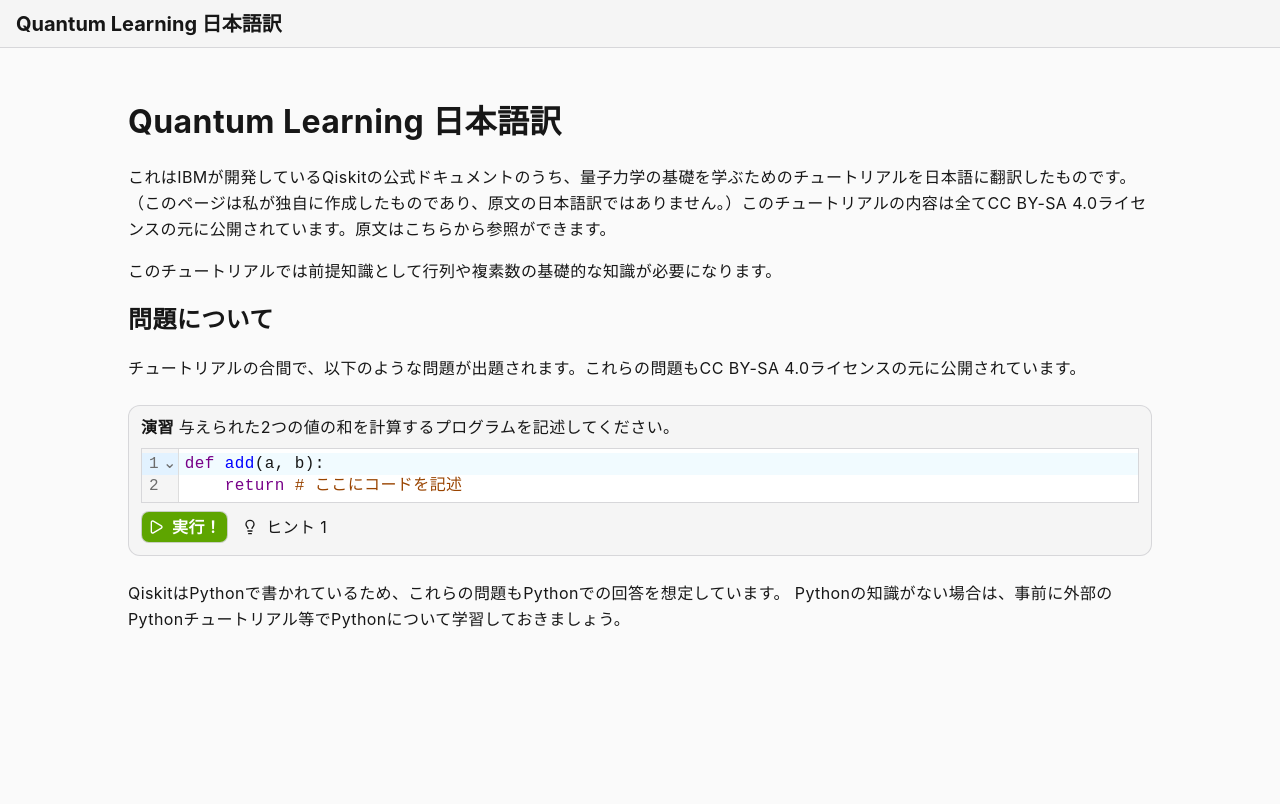
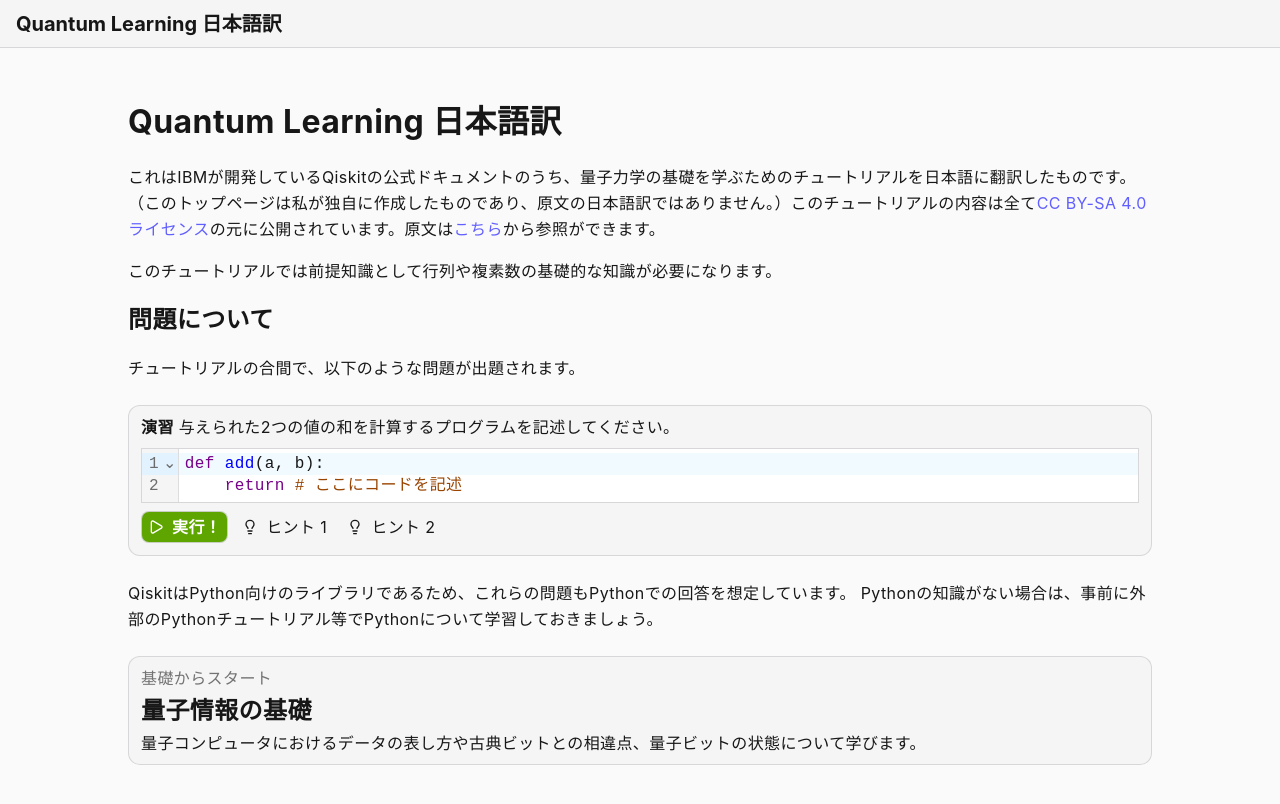
Before and after one commit to hatya-mouse/hatya.dev, a Next.js app: page /quantum-ja in a window 1280 px wide. Shown: the top 804 px of the page. Built offline with nearby package versions, Linux system fonts and the light colour scheme.

Commit message:
feat: add linkcard

```diff
--- a/mdx-components.tsx
+++ b/mdx-components.tsx
@@ -6,7 +6,6 @@
 
 export function useMDXComponents(): MDXComponents {
     return {
-        h1: ({ children }) => <h1 className="mt-4 mb-2">{children}</h1>,
         a: ({ children }) => (
             <a className="text-indigo-500 dark:text-indigo-300 hover:underline">
                 {children}
--- a/src/app/globals.css
+++ b/src/app/globals.css
@@ -18,10 +18,6 @@
     background: var(--background);
     color: var(--foreground);
     font-family: var(--font-jetbrains), var(--font-m-plus), sans-serif;
-}
-
-a:hover {
-    text-decoration-line: underline;
 }
 
 h1 {
--- a/src/app/quantum-ja/layout.tsx
+++ b/src/app/quantum-ja/layout.tsx
@@ -1,9 +1,6 @@
 import QuantumHeader from "@/components/quantum-ja/QuantumHeader";
 import { Inter, Noto_Sans_JP } from "next/font/google";
 import "./quantum.css";
-import QuantumLinkMenu, {
-    MenuItem,
-} from "@/components/quantum-ja/QuantumLinkMenu";
 
 const inter = Inter({
     weight: "400",
--- a/src/app/quantum-ja/page.tsx
+++ b/src/app/quantum-ja/page.tsx
@@ -1,3 +1,4 @@
+import LinkCard from "@/components/quantum-ja/LinkCard";
 import PythonQuiz from "@/components/quantum-ja/PythonQuiz";
 import { Metadata } from "next";
 import Link from "next/link";
@@ -9,11 +10,12 @@
 
 export default function QuantumLearningHome() {
     return (
-        <div className="flex flex-col gap-4 md:py-12 px-8 md:px-16 w-full max-w-6xl text-base leading-relaxed tracking-wide">
+        <div className="flex flex-col gap-4 pt-4 pb-8 md:py-12 px-8 md:px-16 w-full max-w-6xl text-base leading-relaxed tracking-wide">
             <h1>Quantum Learning 日本語訳</h1>
             <p>
-                これはIBMが開発しているQiskitの公式ドキュメントのうち、量子力学の基礎を学ぶためのチュートリアルを日本語に翻訳したものです。（このページは私が独自に作成したものであり、原文の日本語訳ではありません。）このチュートリアルの内容は全て
+                これはIBMが開発しているQiskitの公式ドキュメントのうち、量子力学の基礎を学ぶためのチュートリアルを日本語に翻訳したものです。（このトップページは私が独自に作成したものであり、原文の日本語訳ではありません。）このチュートリアルの内容は全て
                 <Link
+                    className="text-indigo-500 dark:text-indigo-300 hover:underline"
                     href="https://creativecommons.org/licenses/by-sa/4.0/"
                     target="_blank"
                     rel="noopener noreferrer"
@@ -22,6 +24,7 @@
                 </Link>
                 の元に公開されています。原文は
                 <Link
+                    className="text-indigo-500 dark:text-indigo-300 hover:underline"
                     href="https://quantum.cloud.ibm.com/docs/en/guides/"
                     target="_blank"
                     rel="noopener noreferrer"
@@ -34,22 +37,28 @@
                 このチュートリアルでは前提知識として行列や複素数の基礎的な知識が必要になります。
             </p>
             <h2>問題について</h2>
-            <p>
-                チュートリアルの合間で、以下のような問題が出題されます。これらの問題もCC
-                BY-SA 4.0ライセンスの元に公開されています。
-            </p>
+            <p>チュートリアルの合間で、以下のような問題が出題されます。</p>
             <PythonQuiz
                 message="与えられた2つの値の和を計算するプログラムを記述してください。"
                 initialCode={`def add(a, b):
     return # ここにコードを記述`}
                 hints={[
-                    "確率振幅から確率を求める時、どのような操作を行えば良いでしょうか。",
+                    "引数のaとbを足し合わせ、returnで計算結果を出力します。",
+                    "Pythonでは+演算子を使うことで2値の和を求めることができます。",
                 ]}
             />
             <p>
-                QiskitはPythonで書かれているため、これらの問題もPythonでの回答を想定しています。
+                QiskitはPython向けのライブラリであるため、これらの問題もPythonでの回答を想定しています。
                 Pythonの知識がない場合は、事前に外部のPythonチュートリアル等でPythonについて学習しておきましょう。
             </p>
+
+            <LinkCard
+                type="link"
+                href="/quantum-ja/basics-of-quantum-information"
+                subtitle="基礎からスタート"
+                title="量子情報の基礎"
+                description="量子コンピュータにおけるデータの表し方や古典ビットとの相違点、量子ビットの状態について学びます。"
+            />
         </div>
     );
 }
--- a/src/app/quantum-ja/quantum.css
+++ b/src/app/quantum-ja/quantum.css
@@ -11,7 +11,3 @@
 .credit-link:hover {
     text-decoration: underline;
 }
-
-a:hover {
-    text-decoration: none;
-}
--- /dev/null
+++ b/src/components/quantum-ja/LinkCard.tsx
@@ -0,0 +1,46 @@
+import { ChevronLeft, ChevronRight } from "lucide-react";
+import Link from "next/link";
+
+export type CardType = "link" | "previous" | "next";
+
+export default function LinkCard({
+    type = "link",
+    href,
+    subtitle,
+    title,
+    description,
+}: {
+    type?: CardType;
+    href: string;
+    subtitle?: string;
+    title?: string;
+    description?: string;
+}) {
+    return (
+        <Link
+            href={href}
+            className="flex flex-col px-2 py-2 my-2 rounded-xl bg-neutral-100 dark:bg-zinc-900 border border-(--border) hover:border-[--alpha(var(--color-indigo-500)/75%)] hover:bg-[--alpha(var(--color-indigo-500)/10%)] hover:shadow-[0px_0px_32px_--alpha(var(--color-indigo-500)/50%)] transition-all duration-200 ease-in-out"
+        >
+            {type === "link" && (
+                <p className="mx-1 text-neutral-500 dark:text-neutral-400 uppercase">
+                    {subtitle}
+                </p>
+            )}
+            {type === "previous" && (
+                <div className="mr-1 font-mono text-sm flex flex-row items-center text-neutral-500 dark:text-neutral-400">
+                    <ChevronLeft size={20} />
+                    PREVIOUS
+                </div>
+            )}
+            {type === "next" && (
+                <div className="mx-1 font-mono text-sm flex flex-row items-center text-neutral-500 dark:text-neutral-400">
+                    NEXT
+                    <ChevronRight size={20} />
+                </div>
+            )}
+
+            {title && <h2 className="mx-1">{title}</h2>}
+            {description && <p className="mx-1">{description}</p>}
+        </Link>
+    );
+}
--- a/src/components/quantum-ja/PythonQuiz.tsx
+++ b/src/components/quantum-ja/PythonQuiz.tsx
@@ -55,7 +55,7 @@
                     EditorState.tabSize.of(4),
                 ]}
             />
-            <div className="flex flex-row gap-2">
+            <div className="flex flex-row flex-wrap gap-2">
                 <TextButton
                     variant="green"
                     onClick={() => {
```
